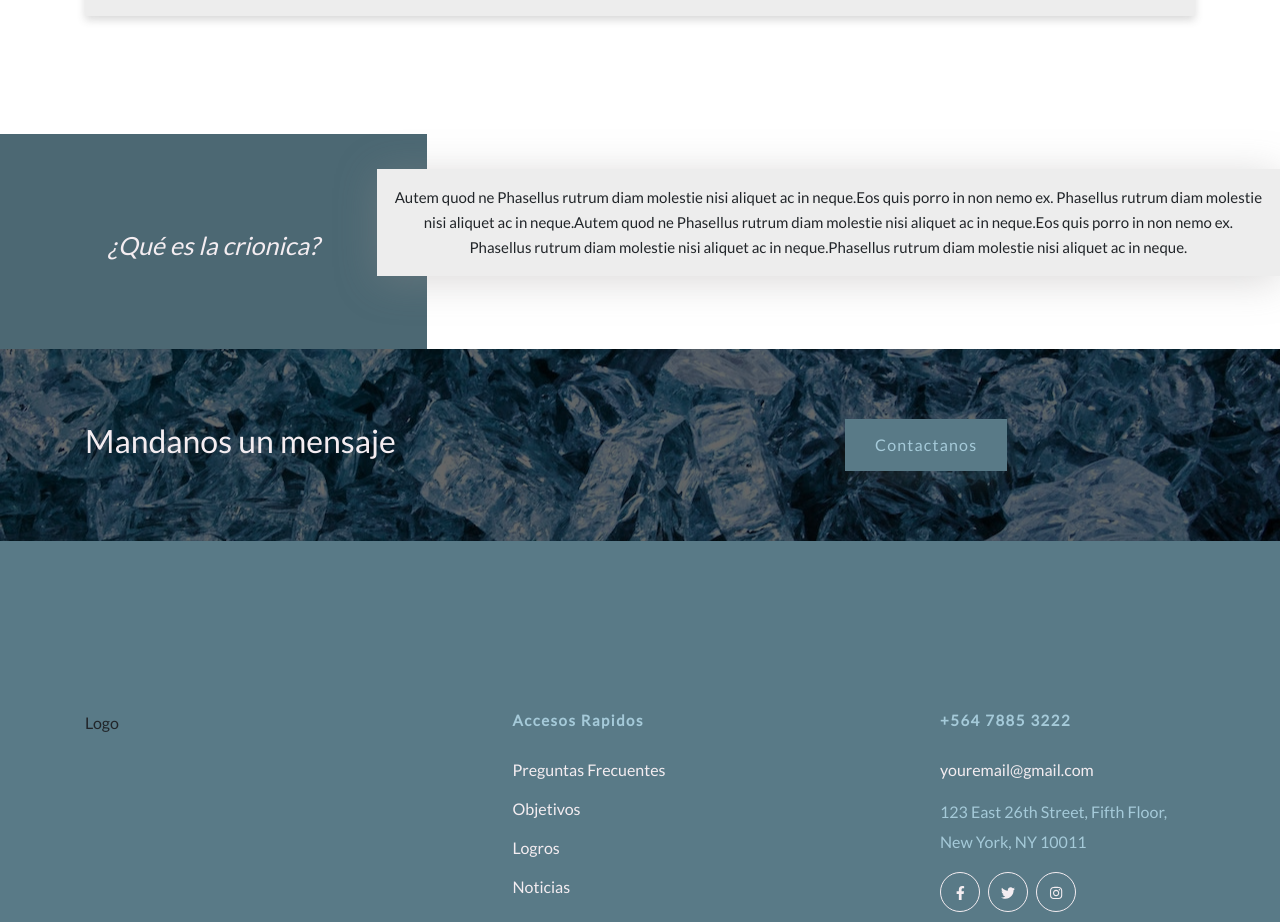
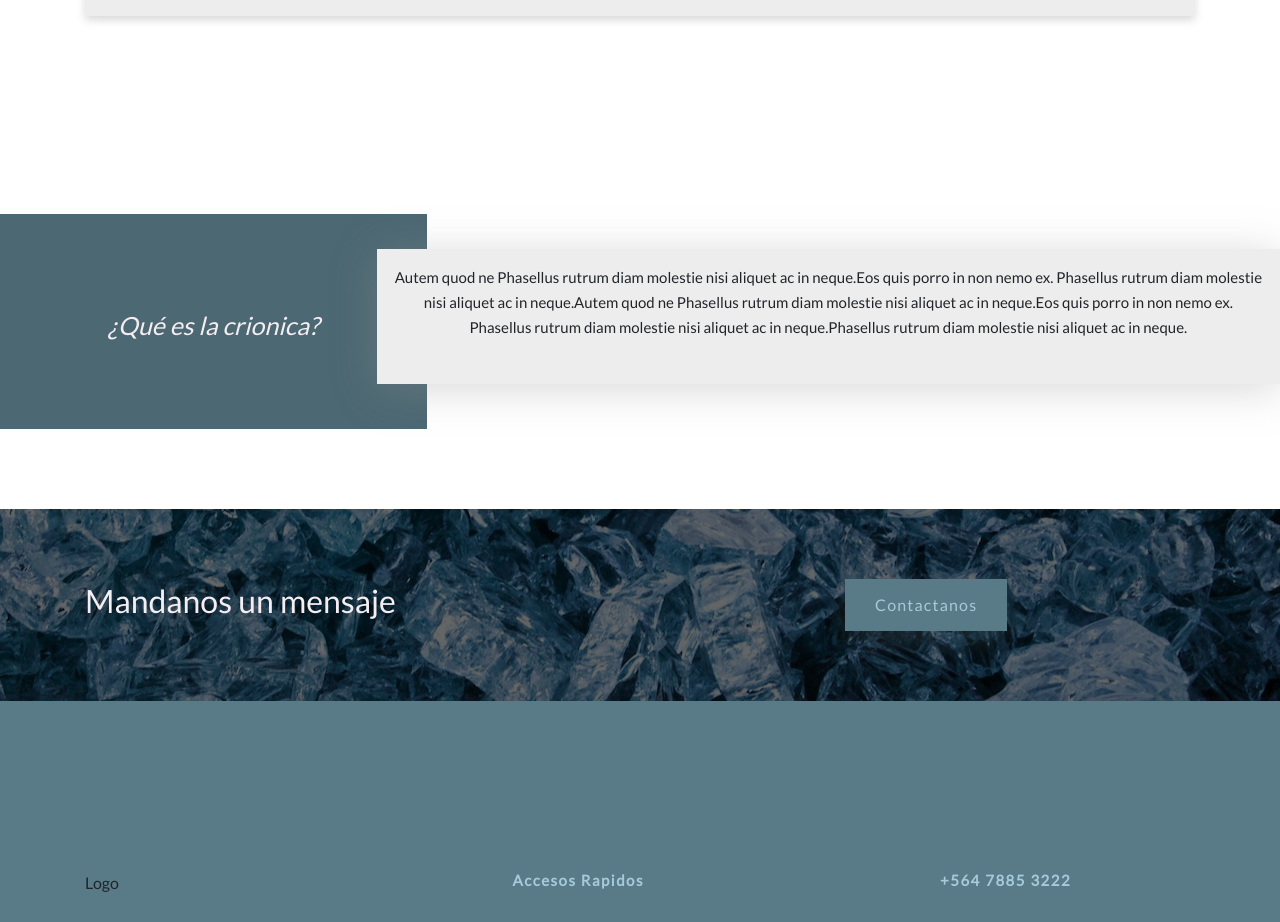
Before and after one commit to dperezlaborda/crionica-web, a React (Create React App) app: page / in a window 1280 px wide. Shown: the part 940-1862 px from the top of the page. Built offline with nearby package versions, Linux system fonts and the light colour scheme.

Commit message:
se agrega margen about

```diff
--- a/src/style/about.css
+++ b/src/style/about.css
@@ -1,3 +1,8 @@
+#about {
+    padding-top: 80px;
+    padding-bottom:80px;
+}
+
 .no-padding{
     padding-left: 0;
     padding-right: 0
@@ -17,6 +22,7 @@
     font-size:15px;
     line-height:25px;
     margin-bottom: 0;
+    min-height: 135px;
 }
 
 @media (min-width:992px){
```
Also changed, not shown: 1 other file (tests, documents, lock files or other folders).
